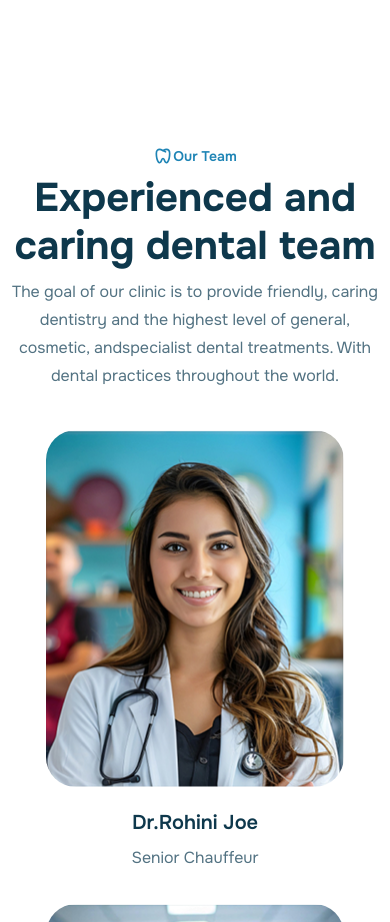
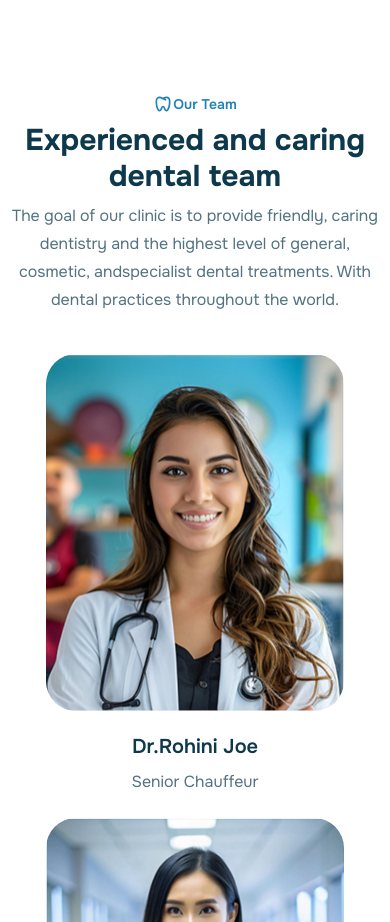
Before and after one commit to talhawebguru/primecare-dentist-website, a Next.js app: page / in a window 390 px wide. Shown: the part 8356-9278 px from the top of the page. Built offline with nearby package versions, Linux system fonts and the light colour scheme.

Commit message:
team section done

```diff
--- a/app/components/home/TeamSection.jsx
+++ b/app/components/home/TeamSection.jsx
@@ -60,7 +60,7 @@ const TeamCard = ({ member, index }) => (
 );
 
 const TeamSection = () => (
-  <section className="py-[100px] bg-white overflow-x-hidden">
+  <section className="py-12 sm:py-[100px] bg-white overflow-x-hidden">
     <Container>
       <div className="flex flex-col items-center gap-5">
         {/* Section Header */}
@@ -71,7 +71,7 @@ const TeamSection = () => (
             <span className="text-[#1e84b5] text-sm font-semibold font-onest leading-none">Our Team</span>
           </div>
           {/* Heading */}
-          <h2 className="text-center text-[#0e384c] text-[40px] font-bold font-onest leading-[48px] mb-2">
+          <h2 className="text-center text-[#0e384c] text-3xl sm:text-[40px] font-bold font-onest sm:leading-[48px] mb-2">
             Experienced and caring dental team
           </h2>
           {/* Description */}
@@ -81,7 +81,7 @@ const TeamSection = () => (
           </p>
         </div>
         {/* Team Grid */}
-        <div className="w-full flex flex-wrap justify-center items-center gap-[30px]">
+        <div className="w-full flex flex-wrap justify-center items-center gap-5 sm:gap-[30px]">
           {team.map((member, idx) => (
             <TeamCard key={member.name} member={member} index={idx} />
           ))}
```
